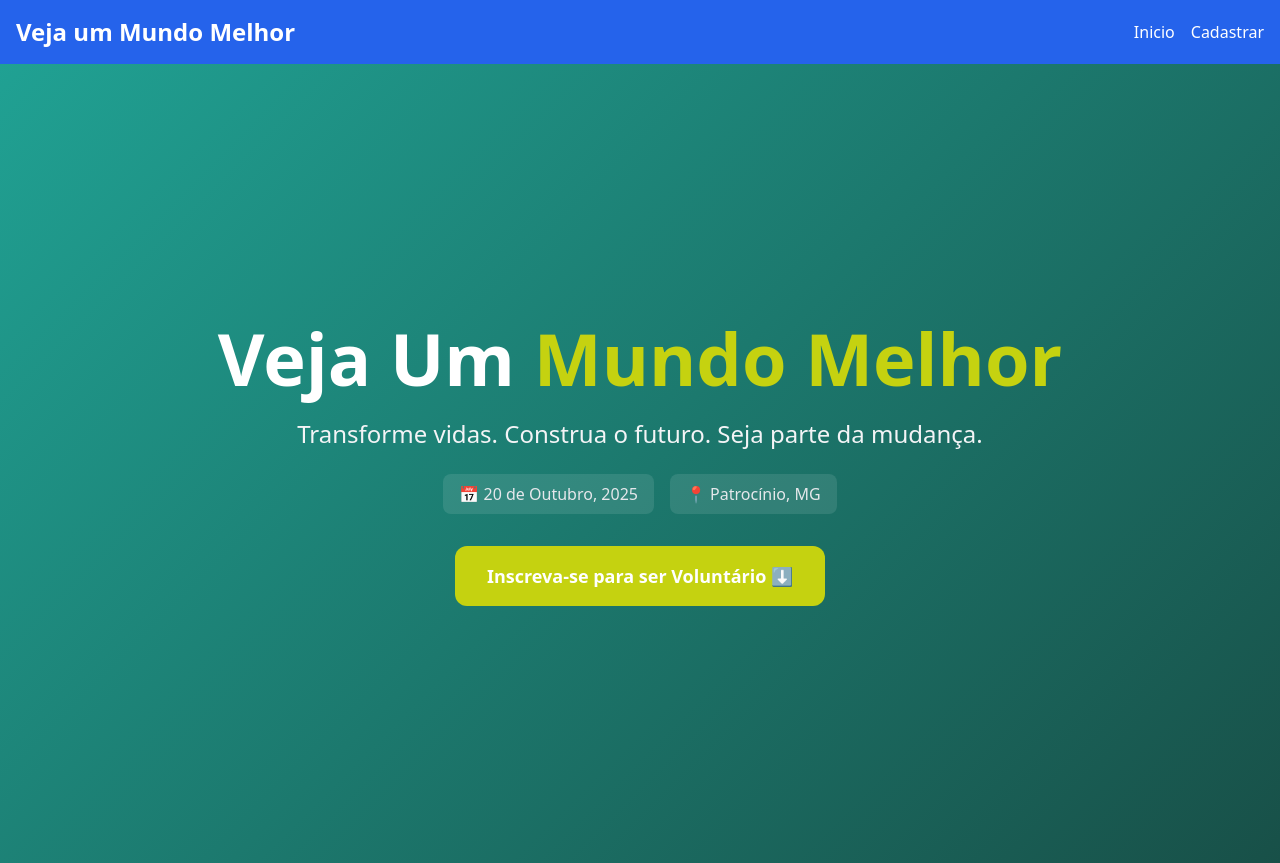
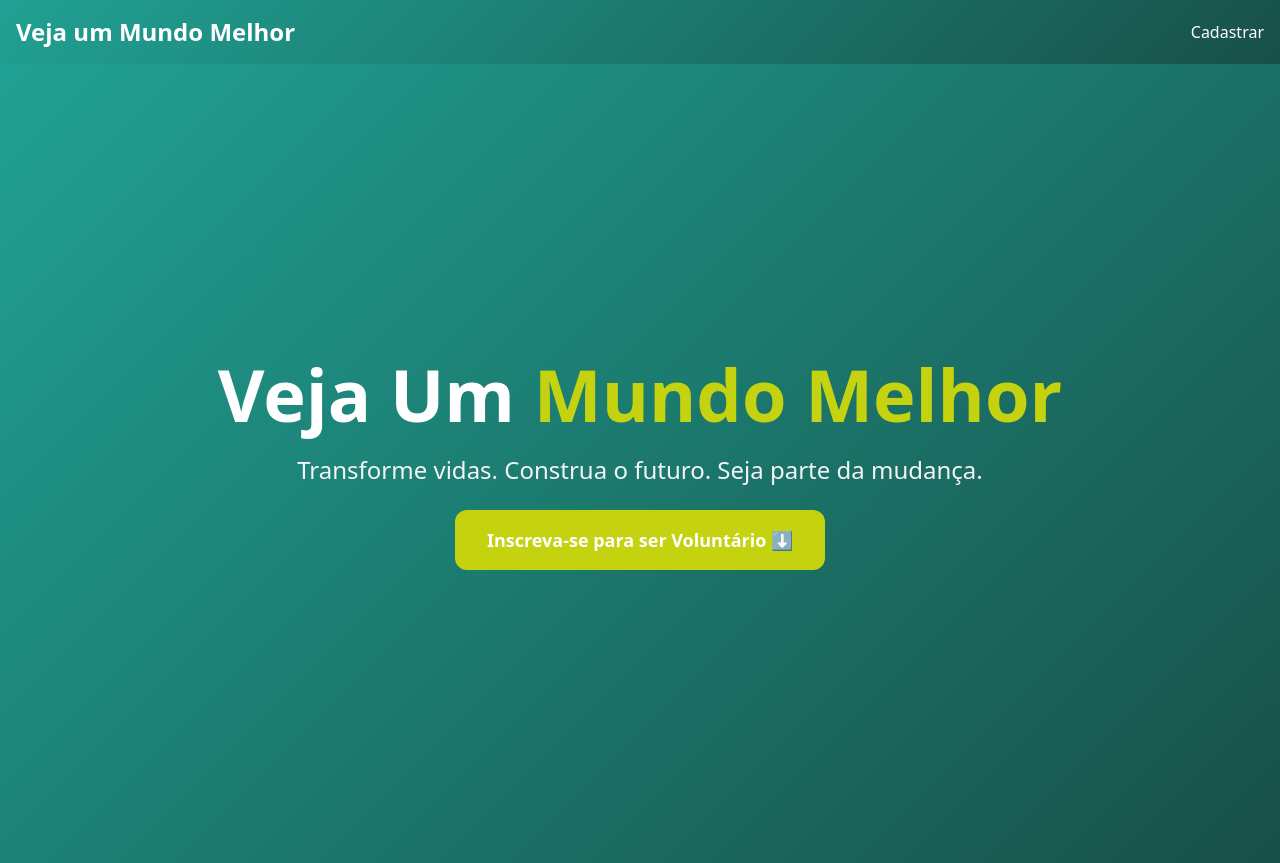
Before and after one commit to eduardoamorim-dev/projeto-extensao-vmm, a Django app: template vmm/templates/cadastro_voluntario.html in a window 1280 px wide. Shown: the top 863 px of the page. Run offline with Django 5.2, Linux system fonts and the light colour scheme; the template is opened without the code that fills it, so the values that code supplies are empty; some libraries are stand-ins or nearby versions.

Commit message:
Refactor volunteer registration flow
- Remove 'index' view and route, making 'cadastro_voluntario' the main page
- Update URLs for simpler navigation
- Improve layout in base and volunteer registration templates
- Remove redundant info from registration template
- Enhance validations and error handling in registration view

```diff
--- a/templates/base.html
+++ b/templates/base.html
@@ -12,11 +12,10 @@
 </head>
 <body class="bg-gray-100 font-sans">
 
-    <header class="bg-blue-600 text-white p-4">
+    <header class="text-white p-4" style="background: linear-gradient(135deg, #20A193 0%, #185048 100%);">
         <nav class="container mx-auto flex justify-between items-center">
             <h1 class="text-2xl font-bold">Veja um Mundo Melhor</h1>
             <ul class="flex space-x-4">
-                <li><a href="{% url 'vmm:index' %}" class="hover:underline">Inicio</a></li>
                 <li><a href="{% url 'vmm:cadastro_voluntario' %}" class="hover:underline">Cadastrar</a></li>
             </ul>
         </nav>
--- a/vmm/templates/cadastro_voluntario.html
+++ b/vmm/templates/cadastro_voluntario.html
@@ -12,14 +12,7 @@
         <p class="text-xl md:text-2xl mb-6 text-gray-100">
             Transforme vidas. Construa o futuro. Seja parte da mudança.
         </p>
-        <div class="flex flex-wrap justify-center gap-4 mb-8 text-gray-200">
-            <div class="bg-white/10 px-4 py-2 rounded-lg">
-                📅 20 de Outubro, 2025
-            </div>
-            <div class="bg-white/10 px-4 py-2 rounded-lg">
-                📍 Patrocínio, MG
-            </div>
-        </div>
+
         <a href="#formulario" class="inline-block text-white font-bold px-8 py-4 rounded-xl text-lg hover:opacity-90 transition-opacity" style="background-color: #C5D210;">
             Inscreva-se para ser Voluntário ⬇️
         </a>
--- a/vmm/urls.py
+++ b/vmm/urls.py
@@ -5,8 +5,7 @@ app_name = 'vmm'
 
 urlpatterns = [
     # Página principal de inscrição
-    path('', views.index, name='index'),
-    path('cadastro-voluntario/', views.cadastro_voluntario, name='cadastro_voluntario'),
+    path('', views.cadastro_voluntario, name='cadastro_voluntario'),
 
 
     # Área administrativa (apenas para staff)
--- a/vmm/views.py
+++ b/vmm/views.py
@@ -6,9 +6,6 @@ from django.views.decorators.http import require_http_methods
 from django.views.decorators.csrf import csrf_protect
 from .models import Voluntario
 import re
-
-def index(request):
-    return render(request, 'index.html')
 
 @csrf_protect
 @require_http_methods(["GET", "POST"])
@@ -135,7 +132,6 @@ def cadastro_voluntario(request):
     # GET request - mostrar formulário limpo (sem form_data)
     return render(request, 'cadastro_voluntario.html')
 
-
 def validar_cpf(cpf):
     """
     Valida se o CPF é válido usando o algoritmo oficial
@@ -172,7 +168,6 @@ def validar_cpf(cpf):
     # Verifica o segundo dígito
     return int(cpf[10]) == digito2
 
-
 # View adicional para listar voluntários (para admin)
 def lista_voluntarios(request):
     """
```
